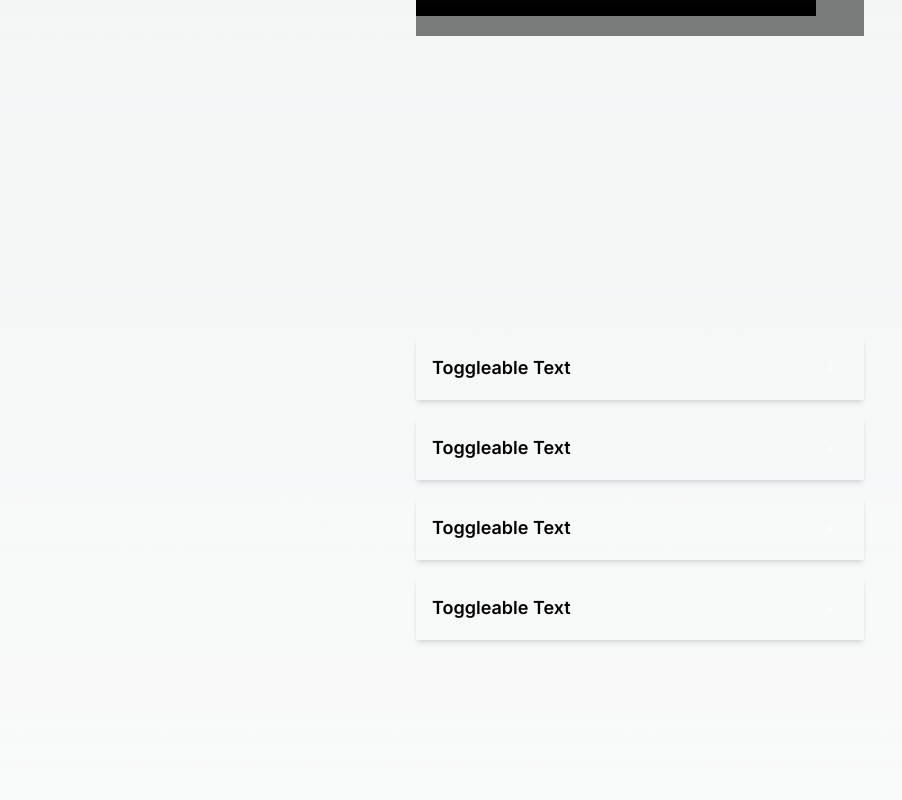
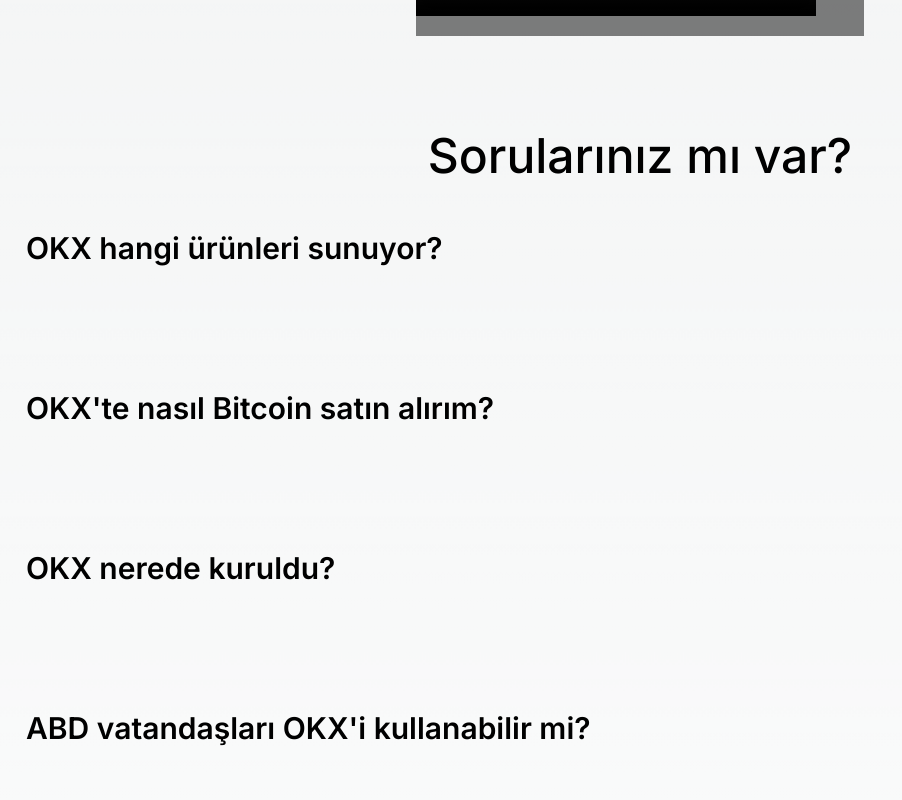
Before and after one commit to ozkan4186/Okx_Project, a Next.js app: page / in a window 1280 px wide. Shown: the part 5140-5940 px from the top of the page, without its empty margins (0-902 px from the left). Built offline with nearby package versions, Linux system fonts and the light colour scheme; grey boxes are pictures that could not be loaded.

Commit message:
Accordion fixed and maiintane

```diff
--- a/components/Accordion/index.js
+++ b/components/Accordion/index.js
@@ -1,7 +1,7 @@
-"use client"
+"use client";
 import React, { useState } from "react";
 
-const ToggleText = ({ initialText }) => {
+const ToggleText = ({ initialText, title }) => {
   const [isOpen, setIsOpen] = useState(false);
 
   const toggleText = () => {
@@ -9,11 +9,21 @@
   };
 
   return (
-    <div className="w-full max-w-md mx-auto p-4 mb-4 shadow-md">
-      <div className="flex items-center justify-between gap-36 w-full  ">
-        <h1 className="text-lg font-semibold">Toggleable Text</h1>
+    <>
+
+      <div
+        className=""
+        style={{
+          height: "10rem",
+          width: "1248px",
+          padding: "10px 10px 10px 10px",
+        }}
+      >
+        <div className="flex items-center justify-between ">
+          <h1 className="text-3xl font-semibold  ">{title}</h1>{" "}
+          {/* Başlık fontu büyük */}
           <button
-          className="px-3 py-1 bg-black-500 text-white border-white  rounded-lg focus:outline-none"
+            className="px-3 py-1 bg-black-500 text-white border-white rounded-lg focus:outline-none"
             onClick={toggleText}
             aria-label={isOpen ? "Close text" : "Open text"}
           >
@@ -24,16 +34,51 @@
           <p className="text-white">{initialText}</p>
         </div>
       </div>
+    </>
   );
 };
 
 const HomePage = () => {
   return (
     <div className="flex flex-col items-center justify-center min-h-screen">
-      <ToggleText initialText="This is the initial text that can be toggled." />
-      <ToggleText initialText="Another toggleable text example." />
-      <ToggleText initialText="Yet another example to toggle." />
-      <ToggleText initialText="One more toggleable text here." />
+      <h1 className="text-center text-5xl font-medium mb-10 ">Sorularınız mı var?</h1>
+      <ToggleText
+        initialText="OKX, gelişmiş finansal tekliflere sahip yenilikçi bir kripto para borsasıdır. 180'den fazla bölgede dünya çapında milyonlarca kullanıcıya son teknoloji kripto alım satımı ve kazanç hizmetleri sunuyoruz.
+
+     OKX ile şunları yapabilirsiniz:
+
+Spot, marjin ve türev piyasalarında yüzlerce token ve al-sat çifti ile alım satım yapın.
+Tüm merkeziyetsiz varlıklarınızı tek bir yerde düzenlemek için Web3 cüzdanınızı bağlayarak DeFi portföyünüzü yönetin.
+NFT Marketimizde NFT'ler oluşturun, alıp ve satın.
+DeFi ve blok zinciri oyun DApp'leri dahil en iyi merkeziyetsiz uygulamaları keşfedin.
+Uygulamamız veya tarayıcı uzantımız aracılığıyla Web3 cüzdanımızla DeFi'ye bağlanın.
+Madencilik havuzlarımızda kripto kazanın, kripto teminatlı krediler alın ve OKX Earn ile kriptonuzu çoğaltmanın diğer yollarını keşfedin. "
+        title="OKX hangi ürünleri sunuyor?"
+      />
+      <ToggleText
+        initialText="GBP, EUR, USD veya yerel para biriminizle dakikalar içinde kolayca Bitcoin satın alabilirsiniz. OKX; Visa, Mastercard ve ApplePay kredi kartları da dahil olmak üzere çeşitli popüler ödeme yöntemlerini destekler. Başlamak için OKX ile Bitcoin satın alma hakkındaki en son kılavuzumuza göz atın. Kripto ekosisteminde ilgi çeken diğer coin’leri alıp satmak veya elinizde tutmak mı istiyorsunuz? Yolculuğunuza hemen başlamak için aşağıdaki ücretsiz kaynaklara göz atın:
+
+        BTC Satın Al
+USDT Satın Al
+ETH Satın Al
+DOT Satın Al
+SOL Satın Al
+Doge Satın Al
+XRP Satın Al
+OKB Satın Al
+BCH Satın Al
+"
+        title="OKX'te nasıl Bitcoin satın alırım?"
+      />
+      <ToggleText
+        initialText="2017 yılında kurulan OKX,yeni nesil finansal ekosistemi inşa etmek için blok zinciri teknolojisini benimseyen Seyşeller'de kayıtlı bir kripto para borsasıdır ve yüzlerce kripto para için çeşitli işlem türleri sunar."
+        title="OKX nerede kuruldu?"
+      />
+      <ToggleText
+        initialText="OKX, Amerika Birleşik Devletleri’ndeki müşterilere hizmet veremez. Platformumuz, aşağıdaki bölgeler dışında küresel olarak kullanılabilir: Amerika Birleşik Devletleri, Singapur, Küba, İran, Kuzey Kore, Kırım, Malezya, Suriye, Kanada, Birleşik Krallık (özellikle perakende kullanıcılar için türevlerle ilgili Hizmetler), Bangladeş, Bolivya, Malta ve Hong Kong (özellikle perakende kullanıcılar için türevlerle ilgili Hizmetlerimizle ilgili).
+        Tüm ayrıntılar için hizmet şartları sayfamıza göz atabilirsiniz."
+        title="ABD vatandaşları OKX'i kullanabilir mi?"
+      />
     </div>
   );
 };
```
Lines whose indentation alone changed are shown as unchanged.
